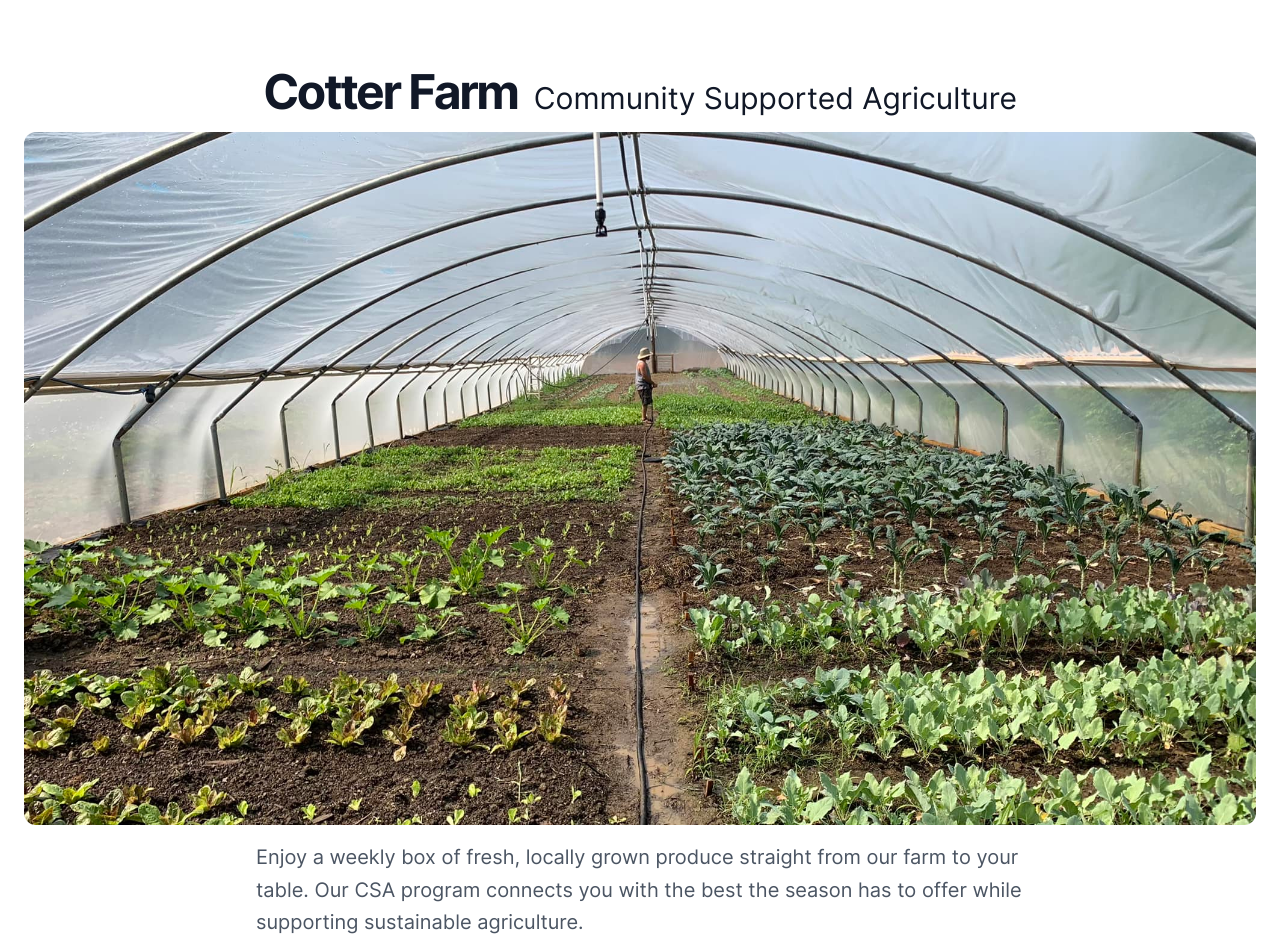
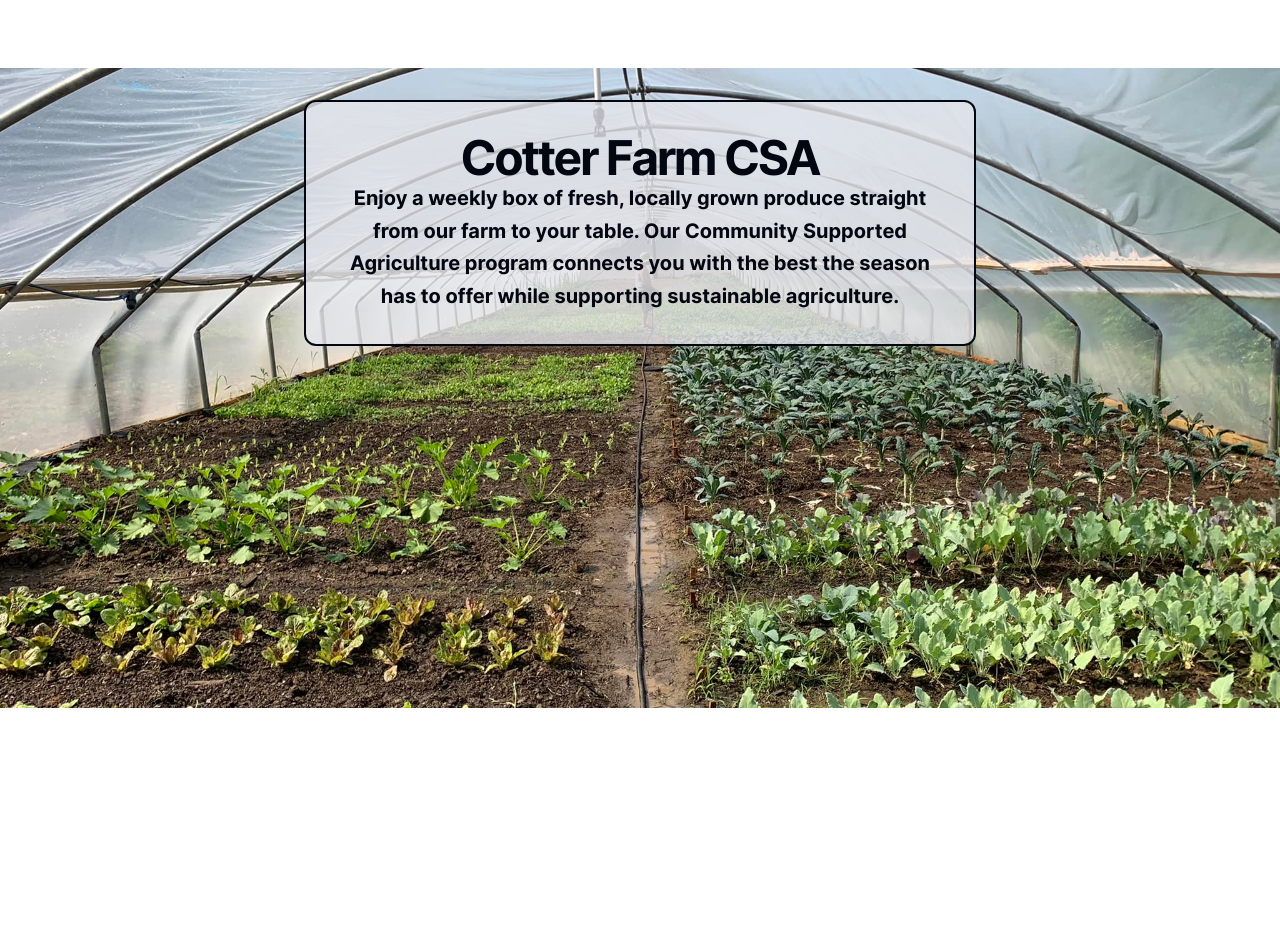
Before and after one commit to louieknolle/new-farm-site, a React (Vite) app: page / in a window 1280 px wide. Shown: the part 220-1172 px from the top of the page. Built offline with nearby package versions, Linux system fonts and the light colour scheme.

Commit message:
turn banner full width and text overlay

```diff
--- a/src/components/Banner.tsx
+++ b/src/components/Banner.tsx
@@ -1,28 +1,28 @@
 import bannerImg from '../media/img/greenhouse_mic.jpeg'
-
 // eslint-disable-next-line @typescript-eslint/explicit-function-return-type
 export default function Banner() {
 	return (
-		<section className='w-full py-36' id='top' role='banner'>
-			<div className='container px-4 md:px-6 flex flex-col items-center gap-y-4'>
-				<div className='flex items-baseline gap-4'>
+		<section className='py-36' id='top' role='banner'>
+			<div
+				className='container flex h-[40rem] min-w-[100dvw] items-start justify-center pt-8 text-gray-950'
+				style={{
+					backgroundImage: `url(${bannerImg})`,
+					backgroundPosition: 'center',
+					backgroundSize: 'cover',
+					backgroundRepeat: 'no-repeat'
+				}}
+			>
+				<div className='flex w-full max-w-2xl flex-col items-center justify-center rounded-xl border-2 border-gray-950 bg-gray-200 bg-opacity-80 p-8 text-center font-bold'>
 					<h1 className='text-4xl font-bold tracking-tighter sm:text-5xl'>
-						Cotter Farm
+						Cotter Farm CSA
 					</h1>
-					<h3 className='text-3xl'>Community Supported Agriculture</h3>
+					<p className='mx-auto max-w-3xl md:text-xl/relaxed lg:text-base/relaxed xl:text-xl/relaxed'>
+						Enjoy a weekly box of fresh, locally grown produce straight from our
+						farm to your table. Our Community Supported Agriculture program
+						connects you with the best the season has to offer while supporting
+						sustainable agriculture.
+					</p>
 				</div>
-				<img
-					alt='horizontal rows of crops in a greenhouse with a person in the background watering plants'
-					className='mx-auto aspect-video overflow-hidden rounded-xl object-cover object-center w-full'
-					height='300'
-					src={bannerImg}
-					width='600'
-				/>
-				<p className='mx-auto max-w-3xl text-gray-600 md:text-xl/relaxed lg:text-base/relaxed xl:text-xl/relaxed'>
-					Enjoy a weekly box of fresh, locally grown produce straight from
-					our farm to your table. Our CSA program connects you with the best
-					the season has to offer while supporting sustainable agriculture.
-				</p>
 			</div>
 		</section>
 	)
--- a/src/pages/Home.tsx
+++ b/src/pages/Home.tsx
@@ -8,10 +8,10 @@ import Header from 'components/Header'
 // eslint-disable-next-line @typescript-eslint/explicit-function-return-type
 export default function Component() {
 	return (
-		<div className='flex min-h-[100dvh] flex-col justify-center items-center'>
+		<div className='flex min-h-[100dvh] flex-col items-center justify-center'>
 			<Header />
-			<main className='flex-1 items-center flex flex-col justify-center'>
-				<Banner />
+			<Banner />
+			<main className='flex flex-1 flex-col items-center justify-center'>
 				<CSAInfo />
 				<AboutUs />
 				<ContactForm />
```
